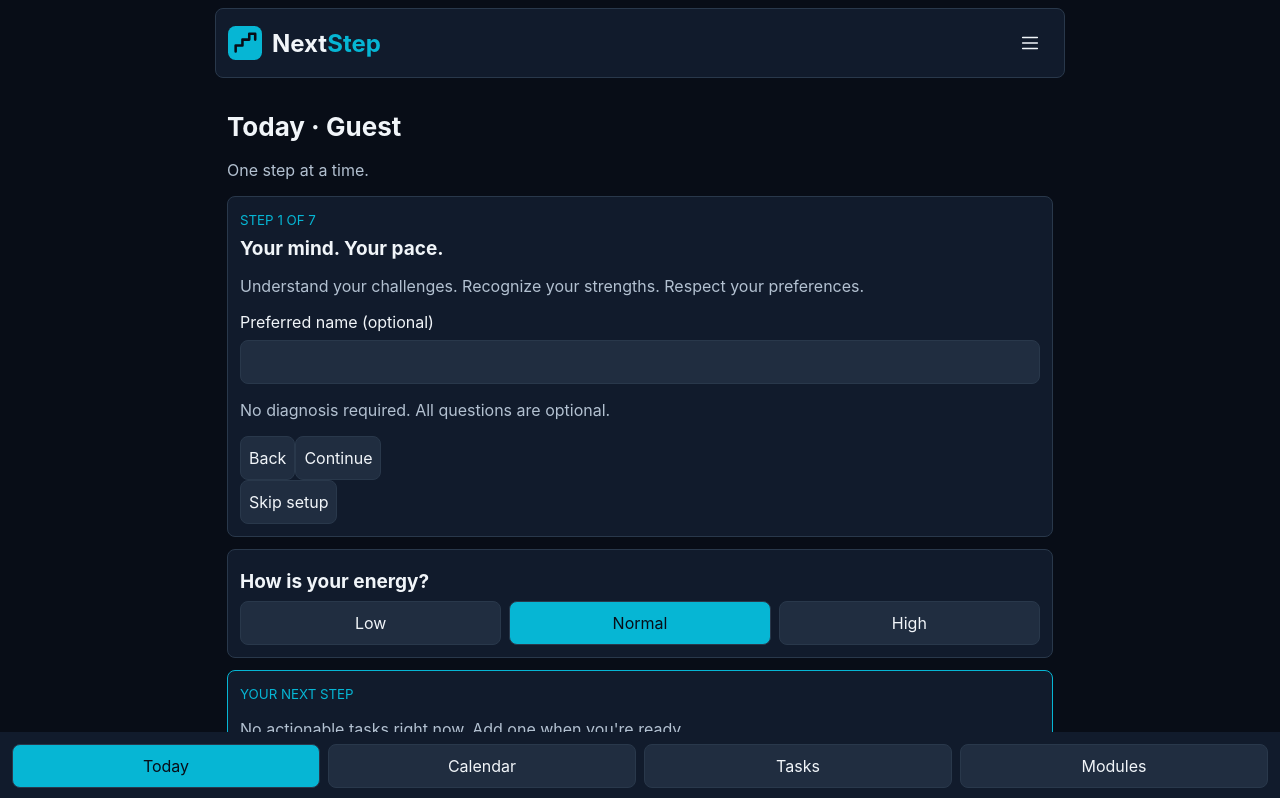
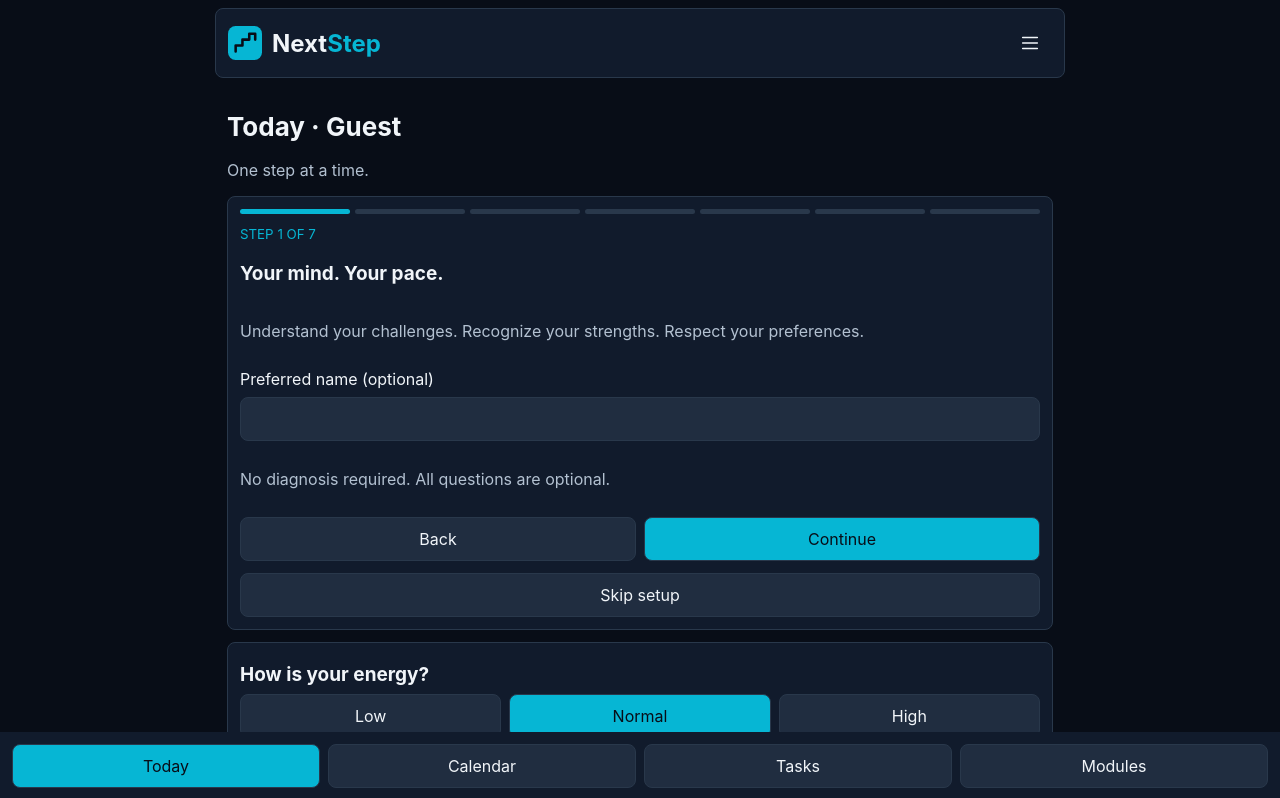
Before and after one commit to twilson9034/nextstep, a React (Vite) app: page / in a window 1280 px wide. Shown: the top 798 px of the page. Built offline with nearby package versions, Linux system fonts and the light colour scheme.

Commit message:
Style compact seven-step wizard

```diff
--- a/src/style.css
+++ b/src/style.css
@@ -36,3 +36,5 @@ main details{border:1px solid var(--border);border-radius:8px;background:var(--s
 .navigation-menu{max-width:850px;margin:8px auto;width:calc(100% - 24px);display:grid;gap:6px}.navigation-menu button,.settings-index button{text-align:left;background:var(--surface);color:var(--text)}.settings-index{display:grid;gap:8px}.settings-index button span{float:right}.settings-content>[data-settings]{display:none}.settings-content[data-category="Appearance"]>[data-settings="Appearance"],.settings-content[data-category="Modules"]>[data-settings="Modules"],.settings-content[data-category="Account"]>[data-settings="Account"],.settings-content[data-category="Today dashboard"]>[data-settings="Today dashboard"],.settings-content[data-category="Assistance and setup"]>[data-settings="Assistance and setup"],.settings-content[data-category="Data and recovery"]>[data-settings="Data and recovery"],.settings-content[data-category="Household and family"]>[data-settings="Household and family"],.settings-content[data-category="What's new"]>[data-settings="What's new"]{display:block}.next-step-detail{border-top:1px solid var(--border);padding-top:8px}.next-step-detail h3{font-size:1rem;margin:6px 0}.next-step-detail progress{width:100%;accent-color:var(--accent)}.brain-item{flex-wrap:wrap}.brain-item>span{min-width:90px}.brain-item>span:last-child{min-width:0}
 
 .brand-lockup{display:flex;align-items:center;gap:10px}.brand-lockup>svg{width:34px;height:34px;flex:none}.menu-toggle{display:grid;place-items:center;width:44px;height:44px;padding:0;border:0;background:transparent}.menu-icon{width:22px;height:22px;flex:none}.navigation-menu{gap:0;padding:12px 16px}.menu-account{display:flex;align-items:center;gap:12px;padding:4px 0 14px;border-bottom:1px solid var(--border)}.menu-avatar{width:42px;height:42px;border-radius:50%;display:grid;place-items:center;background:var(--input);flex:none}.menu-account small{display:block;color:var(--muted);margin-top:3px}.menu-label{font-size:11px;letter-spacing:.08em;color:var(--muted);padding:14px 0 6px}.navigation-menu button{display:flex;align-items:center;gap:12px;border:0;border-radius:6px;background:transparent;padding:7px 8px;min-height:44px;font-size:15px}.navigation-menu button[aria-current=page]{background:var(--input);color:var(--text)}.menu-separator{border-top:1px solid var(--border);margin:8px 0}.menu-version{border-top:1px solid var(--border);padding-top:12px;margin-top:8px;font-size:12px;color:var(--muted)}:root[data-theme=light] .navigation-menu .menu-icon{filter:brightness(.65)}
+
+.personalization{display:grid;gap:12px}.personal-progress{display:flex;gap:5px}.personal-progress span{flex:1;height:5px;border-radius:5px;background:#29384B}.personal-progress .active{background:#06B6D4}.personal-choice{display:flex;align-items:center;gap:12px;text-align:left;width:100%;min-height:48px;border:1px solid #29384B;border-radius:8px;padding:12px}.personal-choice[aria-pressed=true]{border-color:#06B6D4}.personal-choice span:nth-child(2){flex:1}.personal-choice small{display:block;font-weight:normal}.personal-symbol{font-size:24px;min-width:26px}.personal-group{padding:12px;border:1px solid #29384B;border-radius:8px}.personal-check{display:flex;align-items:center;gap:10px;min-height:44px}.personal-check input{width:20px;min-width:20px}.personal-footer{display:flex;gap:8px}.personal-footer button{flex:1}.personal-primary{background:#06B6D4!important;color:#080D17!important}.personal-modules{display:grid;grid-template-columns:1fr 1fr;gap:8px}
```
